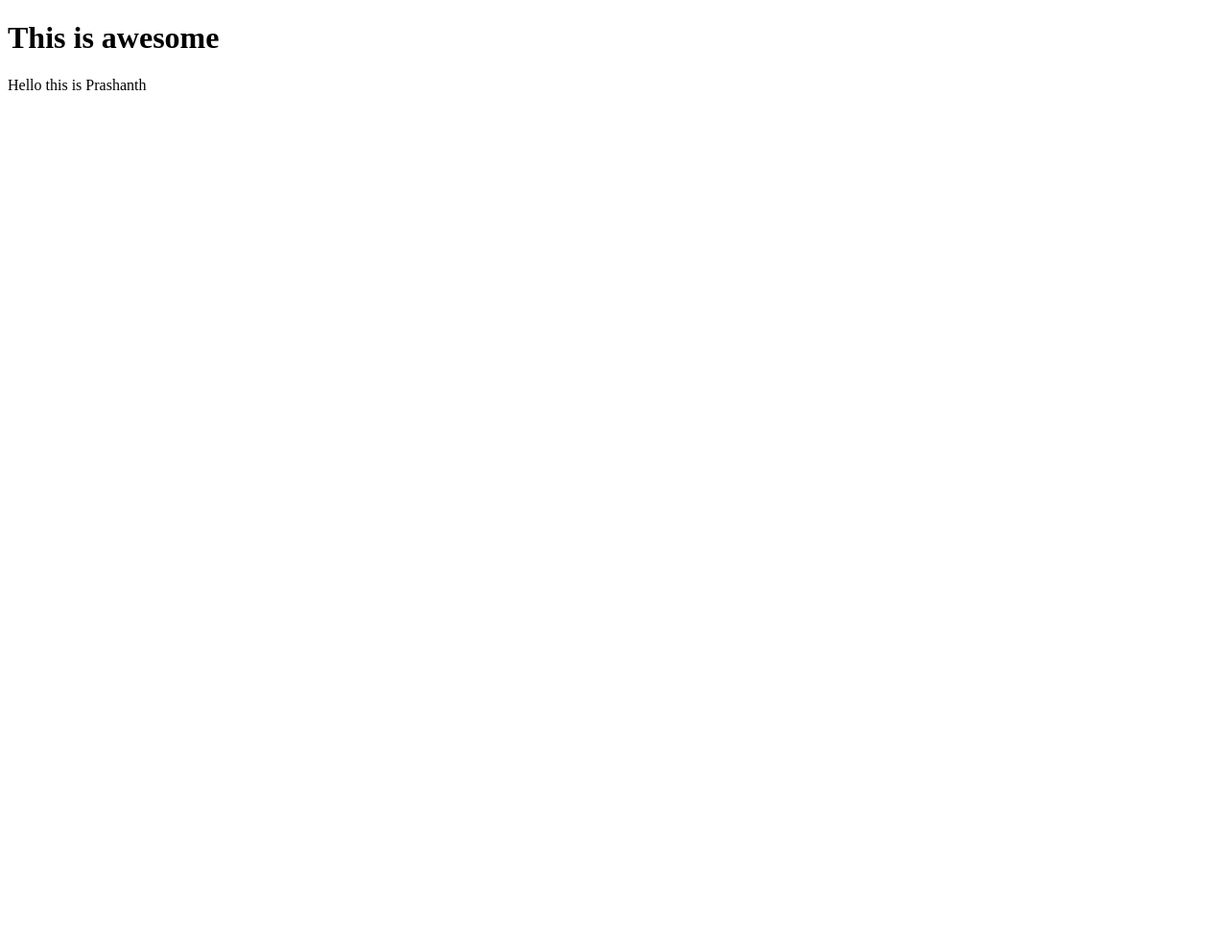
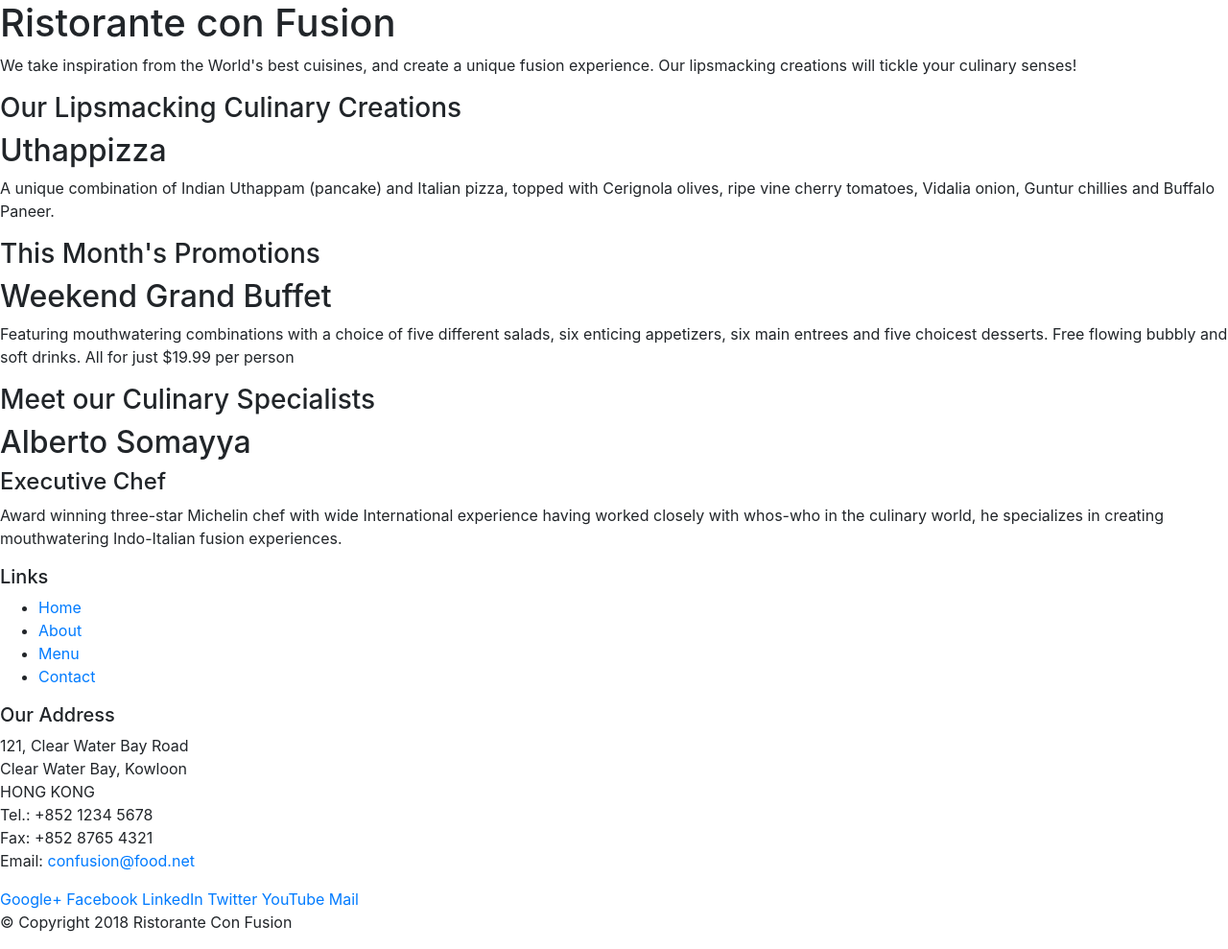
Before and after one commit to PrashanthSingaravelan/front_end_bootstrap, a website: page 1_Front-end Web UI Frameworks Overview Bootstrap/assignment_project/index.html in a window 1280 px wide. Shown: the whole page at 96% size. Before the commit the page ends 800 px from the top, so only its background shows below. Drawn offline with nearby package versions, Linux system fonts and the light colour scheme.

Commit message:
added css and javascript

```diff
--- a/1_Front-end Web UI Frameworks Overview Bootstrap/assignment_project/index.html
+++ b/1_Front-end Web UI Frameworks Overview Bootstrap/assignment_project/index.html
@@ -1,12 +1,113 @@
-<!DOCTYPE HTML>
-<html>
+<!DOCTYPE html>
+<html lang="en">
 
 <head>
-    <h1> This is awesome </h1>
+    <!-- Required meta tags always come first -->
+    <meta charset="utf-8">
+    <meta name="viewport" content="width=device-width, initial-scale=1, shrink-to-fit=no">
+    <meta http-equiv="x-ua-compatible" content="ie=edge">
+
+    <!-- Bootstrap CSS -->
+    <link rel="stylesheet" href="node_modules/bootstrap/dist/css/bootstrap.min.css">
+    <title>Ristorante Con Fusion</title>
 </head>
 
 <body>
-    <p> Hello this is Prashanth </p>
+
+    <header>
+        <div>
+            <div>
+                <div>
+                    <h1>Ristorante con Fusion</h1>
+                    <p>We take inspiration from the World's best cuisines, and create a unique fusion experience. Our lipsmacking creations will tickle your culinary senses!</p>
+                </div>
+                <div>
+                </div>
+            </div>
+        </div>
+    </header>
+
+    <div>
+        <div>
+            <div>
+                <h3>Our Lipsmacking Culinary Creations</h3>
+            </div>
+            <div>
+                <h2>Uthappizza</h2>
+                <p>A unique combination of Indian Uthappam (pancake) and Italian pizza, topped with Cerignola olives, ripe vine cherry tomatoes, Vidalia onion, Guntur chillies and Buffalo Paneer.</p>
+            </div>
+        </div>
+
+
+        <div>
+            <div>
+                <h3>This Month's Promotions</h3>
+            </div>
+            <div>
+                <h2>Weekend Grand Buffet</h2>
+                <p>Featuring mouthwatering combinations with a choice of five different salads, six enticing appetizers, six main entrees and five choicest desserts. Free flowing bubbly and soft drinks. All for just $19.99 per person </p>
+            </div>
+        </div>
+
+        <div>
+            <div>
+                <h3>Meet our Culinary Specialists</h3>
+            </div>
+            <div>
+                <h2>Alberto Somayya</h2>
+                <h4>Executive Chef</h4>
+                <p>Award winning three-star Michelin chef with wide International experience having worked closely with whos-who in the culinary world, he specializes in creating mouthwatering Indo-Italian fusion experiences. </p>
+            </div>
+        </div>
+    </div>
+
+    <footer>
+        <div>
+            <div>
+                <div>
+                    <h5>Links</h5>
+                    <ul>
+                        <li><a href="#">Home</a></li>
+                        <li><a href="#">About</a></li>
+                        <li><a href="#">Menu</a></li>
+                        <li><a href="#">Contact</a></li>
+                    </ul>
+                </div>
+                <div>
+                    <h5>Our Address</h5>
+                    <address>
+		              121, Clear Water Bay Road<br>
+		              Clear Water Bay, Kowloon<br>
+		              HONG KONG<br>
+		              Tel.: +852 1234 5678<br>
+		              Fax: +852 8765 4321<br>
+		              Email: <a href="mailto:confusion@food.net">confusion@food.net</a>
+		           </address>
+                </div>
+                <div>
+                    <div>
+                        <a href="http://google.com/+">Google+</a>
+                        <a href="http://www.facebook.com/profile.php?id=">Facebook</a>
+                        <a href="http://www.linkedin.com/in/">LinkedIn</a>
+                        <a href="http://twitter.com/">Twitter</a>
+                        <a href="http://youtube.com/">YouTube</a>
+                        <a href="mailto:">Mail</a>
+                    </div>
+                </div>
+           </div>
+           <div>
+                <div>
+                    <p>© Copyright 2018 Ristorante Con Fusion</p>
+                </div>
+           </div>
+        </div>
+    </footer>
+
+    <!-- jQuery first, then Popper.js, then Bootstrap JS. -->
+    <script src="node_modules/jquery/dist/jquery.slim.min.js"></script>
+    <script src="node_modules/popper.js/dist/umd/popper.min.js"></script>
+    <script src="node_modules/bootstrap/dist/js/bootstrap.min.js"></script>
+
 </body>
 
 </html>
--- a/1_Front-end Web UI Frameworks Overview Bootstrap/assignment_project/package.json
+++ b/1_Front-end Web UI Frameworks Overview Bootstrap/assignment_project/package.json
@@ -20,5 +20,10 @@
     "homepage": "https://github.com/PrashanthSingaravelan/front_end_bootstrap/tree/main#readme",
     "devDependencies": {
         "lite-server": "^2.6.1"
+    },
+    "dependencies": {
+        "bootstrap": "^4.0.0",
+        "jquery": "^3.3.1",
+        "popper.js": "^1.12.9"
     }
 }
```
Also changed, not shown: 8 other files.
